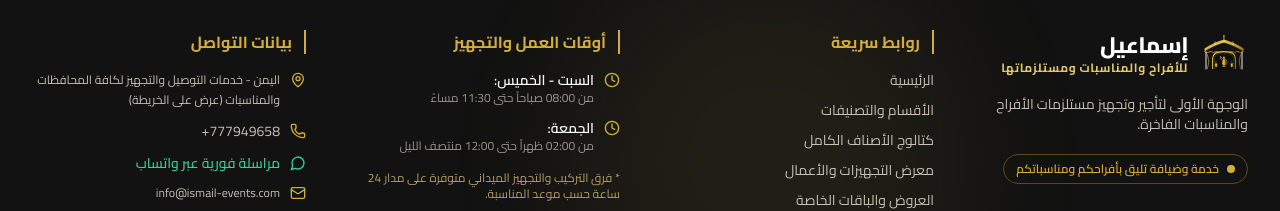
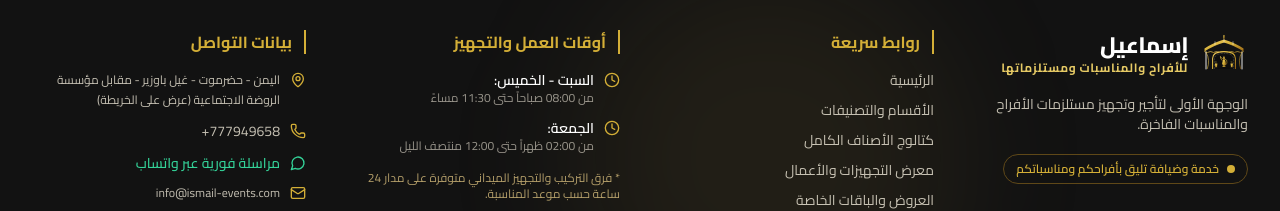
Before and after one commit to saeedmohammed773046/lsmael, a Next.js app in the folder frontend/: page /about in a window 1280 px wide. Shown: the part 1150-1361 px from the top of the page. Built offline with nearby package versions, Linux system fonts and the light colour scheme; no server answers.

Commit message:
chore: update official location address to Hadhramaut, Ghayl Ba Wazir

```diff
--- a/frontend/src/components/Footer.tsx
+++ b/frontend/src/components/Footer.tsx
@@ -11,8 +11,8 @@
   const phone = settings?.phone || '777949658';
   const whatsapp = settings?.whatsapp || '777949658';
   const email = settings?.email || 'info@ismail-events.com';
-  const address = settings?.address || 'اليمن - خدمات التوصيل والتجهيز لكافة المحافظات والمناسبات';
-  const mapUrl = settings?.googleMapsUrl || 'https://maps.google.com';
+  const address = settings?.address || 'اليمن - حضرموت - غيل باوزير - مقابل مؤسسة الروضة الاجتماعية';
+  const mapUrl = settings?.googleMapsUrl || 'https://maps.app.goo.gl/iyqpwTHeUATydqmH8';
 
   return (
     <footer className="bg-obsidian-900 text-cream-100 pt-16 pb-24 lg:pb-12 border-t-2 border-gold-500/40 relative overflow-hidden">
--- a/frontend/src/lib/api.ts
+++ b/frontend/src/lib/api.ts
@@ -106,7 +106,7 @@
       whatsapp: '777949658',
       secondaryPhone: '771446446',
       email: 'info@ismail-events.com',
-      address: 'اليمن - خدمات التوصيل والتجهيز لكافة المحافظات والمناسبات',
+      address: 'اليمن - حضرموت - غيل باوزير - مقابل مؤسسة الروضة الاجتماعية',
       googleMapsUrl: 'https://maps.google.com',
       aboutUsText: 'إسماعيل للأفراح والمناسبات خياركم الأمثل لتجهيز كافة المناسبات.',
       workingHours: '{}',
```
Also changed, not shown: 2 other files (tests, documents, lock files or other folders).
